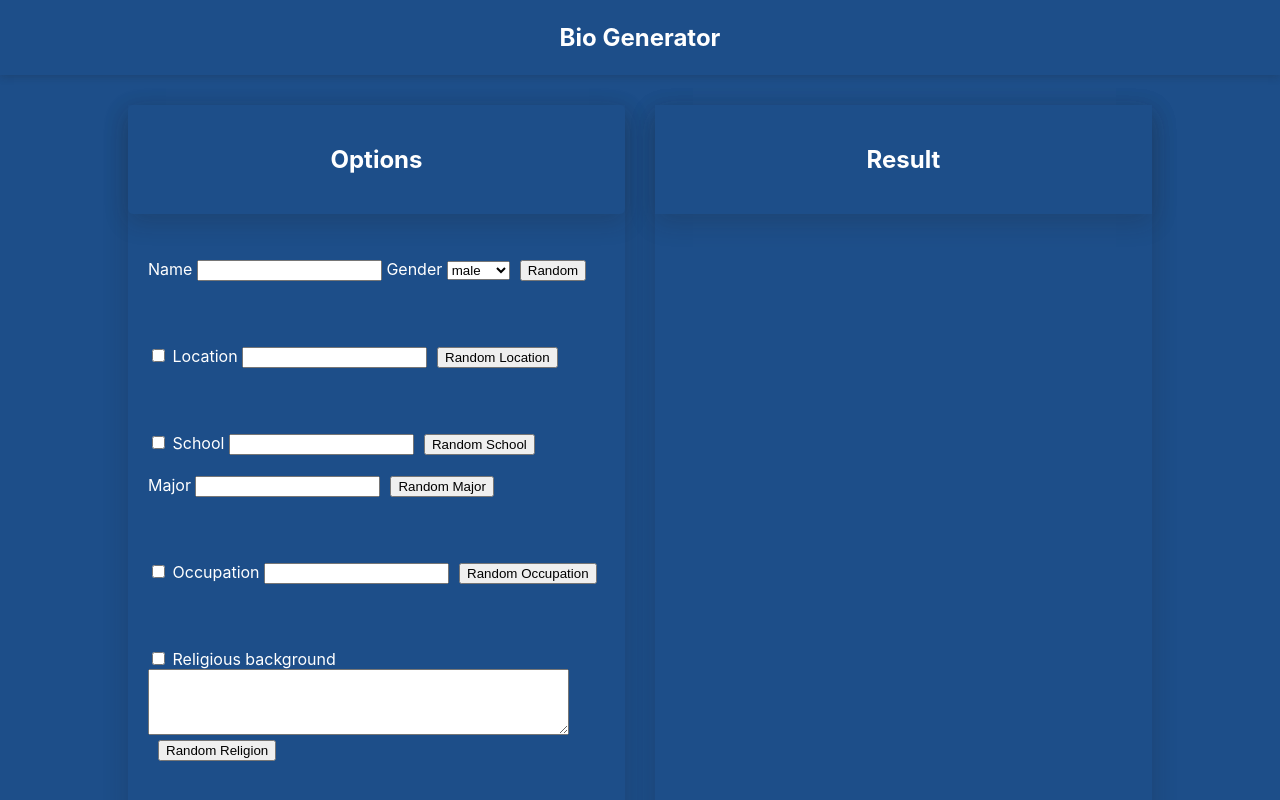
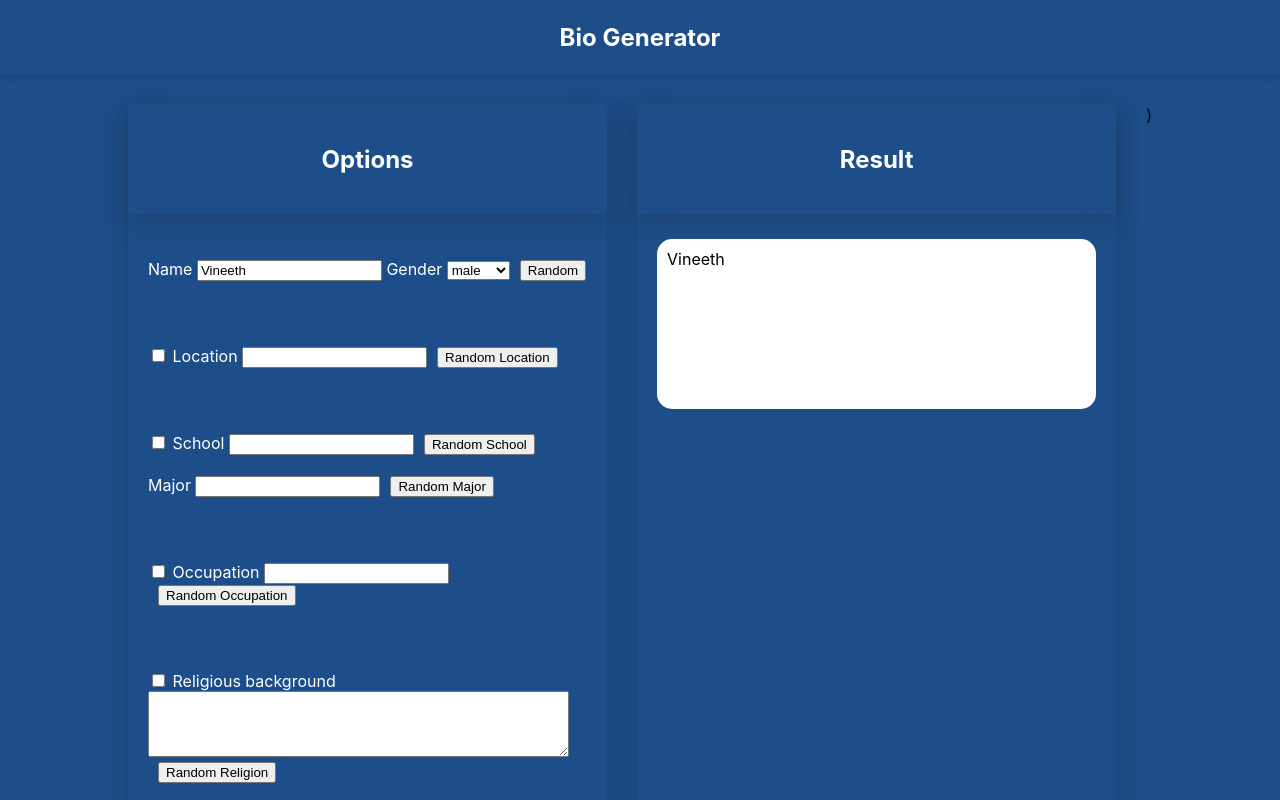
Before and after one commit to vineethevk/Bio-Generator, a React (Vite) app: page / in a window 1280 px wide. Shown: the top 800 px of the page. Built offline with nearby package versions, Linux system fonts and the light colour scheme.

Commit message:
options and results part updated

```diff
--- a/src/components/Main/Main.css
+++ b/src/components/Main/Main.css
@@ -34,3 +34,11 @@
 .left button {
     margin-left: 10px;
 }
+
+#show {
+    margin: 20px;
+    padding: 10px;
+    height: 150px;
+    border-radius: 15px;
+    background-color: white;
+}
--- a/src/components/Main/Main.jsx
+++ b/src/components/Main/Main.jsx
@@ -1,12 +1,89 @@
-import { Options } from "./Options"
-import { Result } from "./Result"
+// import { Options } from "./Options"
+// import { Result } from "./Result"
+import { useEffect, useState } from "react"
 import "./Main.css";
 
 export const Main = () => {
+    const [input, setInput] = useState({ name: "Vineeth", gender: "male" });
+    const [result, setResult] = useState("");
+    const [locationcheck, setLocationCheck] = useState(false);
+    const [schoolcheck, setSchoolCheck] = useState(false);
+    const [occupationcheck, setOccupationCheck] = useState(false);
+    const [religioncheck, setReligionCheck] = useState(false);
+    const [isReasonchecked, setReasonchecked] = useState(false);
+
+
+
+    const handleChange = (e) => {
+        setInput((prev) => ({ ...prev, [e.target.id]: e.target.value }))
+    }
+
+    const handleResult = () => {
+        setResult(`${input.name} {locationcheck ? is from the ${input.location} : null}`)
+
+    }
+    useEffect(() => {
+        handleResult();
+        console.log(result);
+    }, [input])
     return (
         <div className="main">
-            <Options />
-            <Result />
+            <div className="left">
+                <div className="heading">
+                    <h2>Options</h2>
+                </div>
+                <div>
+                    <label>Name </label>
+                    <input type={"text"} id="name" value={input.name} onChange={(e) => { handleChange(e) }} />
+                    <label> Gender </label>
+                    <select id="gender" onChange={(e) => { handleChange(e) }}>
+                        <option value={"male"}>male</option>
+                        <option value={"female"}>female</option>
+                    </select>
+                    <button>Random</button>
+                </div>
+                <div>
+                    <input type={"checkbox"} onChange={(e) => {
+                        setLocationCheck(!locationcheck)
+                    }} />
+                    <label> Location </label>
+                    <input type={"text"} id="location" onChange={(e) => { handleChange(e) }} />
+                    <button>Random Location</button>
+                </div>
+                <div>
+                    <input type={"checkbox"} onChange={() => { setSchoolCheck(!schoolcheck) }} />
+                    <label> School </label>
+                    <input type={"text"} id="school" onChange={(e) => { handleChange(e) }} />
+                    <button>Random School</button><br /><br />
+                    <label> Major </label>
+                    <input type={"text"} id="stream" onChange={(e) => { handleChange(e) }} />
+                    <button>Random Major</button>
+                </div>
+                <div>
+                    <input type={"checkbox"} onChange={() => { setOccupationCheck(!occupationcheck) }} />
+                    <label> Occupation </label>
+                    <input type={"text"} id="occupation" onChange={(e) => { handleChange(e) }} />
+                    <button>Random Occupation</button>
+                </div>
+                <div>
+                    <input type={"checkbox"} onChange={() => setReligionCheck(!religioncheck)} />
+                    <label> Religious background </label><br />
+                    <textarea rows={"4"} cols={"50"} id="religion" onChange={(e) => { handleChange(e) }}></textarea><br />
+                    <button>Random Religion</button>
+                </div>
+                <div>
+                    <input type={"checkbox"} />
+                    <label>Reason for meeting with missionaries </label><br />
+                    <textarea rows={"4"} cols={"50"} id="reason" onChange={(e) => { handleChange(e) }}></textarea><br />
+                    <button>Random Religion</button>
+                </div>
+            </div>
+            <div className="right">
+                <div className="heading">
+                    <h2>Result</h2>
+                </div>
+                <div id="show">{input.name} {locationcheck && input.location ? `is from ${input.location}.` : null} {schoolcheck && input.school ? `${input.gender == "male" ? "He" : "She"} is studying ${input.stream} at ${input.school}.` : null}{occupationcheck && input.occupation ? `Currently ${input.gender == "male" ? " he" : " she"} is working as ${input.occupation}` : null}{religioncheck && input.religion ? `${input.gender == "male" ? " He" : " She"} believes in ${input.religion}` : null}    {isReasonchecked ? `${input.gender == "male" ? "He" : "She"} meet people for ${input.reason}` : null} </div>
+            </div>)
         </div>
 
     )
--- a/src/components/Main/Options.jsx
+++ b/src/components/Main/Options.jsx
@@ -1,5 +1,29 @@
+import { useEffect, useState } from "react"
 import "./Main.css"
 export const Options = () => {
+    const [input, setInput] = useState({ name: "Vineeth", gender: "male" });
+    const [result, setResult] = useState("");
+    const [locationcheck, setLocationCheck] = useState(false);
+    const [schoolcheck, setSchoolCheck] = useState(false);
+    const [occupationcheck, setOccupationCheck] = useState(false);
+    const [religioncheck, setReligionCheck] = useState(false);
+
+
+
+    const handleChange = (e) => {
+        setInput((prev) => ({ ...prev, [e.target.id]: e.target.value }))
+    }
+
+    const handleResult = () => {
+        setResult(input.name);
+    }
+    useEffect(() => {
+        handleResult();
+        console.log(result);
+    }, [input])
+
+
+
     return (
         <div className="left">
             <div className="heading">
@@ -7,45 +31,47 @@ export const Options = () => {
             </div>
             <div>
                 <label>Name </label>
-                <input type={"text"} />
+                <input type={"text"} id="name" onChange={(e) => { handleChange(e) }} />
                 <label> Gender </label>
-                <select>
-                    <option>male</option>
-                    <option>female</option>
+                <select id="gender" onChange={(e) => { handleChange(e) }}>
+                    <option value={"male"}>male</option>
+                    <option value={"female"}>female</option>
                 </select>
                 <button>Random</button>
             </div>
             <div>
-                <input type={"checkbox"} />
+                <input type={"checkbox"} onChange={(e) => {
+                    setLocationCheck(!locationcheck)
+                }} />
                 <label> Location </label>
-                <input type={"text"} />
+                <input type={"text"} id="location" onChange={(e) => { handleChange(e) }} />
                 <button>Random Location</button>
             </div>
             <div>
-                <input type={"checkbox"} />
+                <input type={"checkbox"} onChange={() => { setSchoolCheck(!schoolcheck) }} />
                 <label> School </label>
-                <input type={"text"} />
+                <input type={"text"} id="school" onChange={(e) => { handleChange(e) }} />
                 <button>Random School</button><br /><br />
                 <label> Major </label>
-                <input type={"text"} />
+                <input type={"text"} id="major" onChange={(e) => { handleChange(e) }} />
                 <button>Random Major</button>
             </div>
             <div>
-                <input type={"checkbox"} />
+                <input type={"checkbox"} onChange={() => { setOccupationCheck(!occupationcheck) }} />
                 <label> Occupation </label>
-                <input type={"text"} />
+                <input type={"text"} id="occupation" onChange={(e) => { handleChange(e) }} />
                 <button>Random Occupation</button>
             </div>
             <div>
-                <input type={"checkbox"} />
+                <input type={"checkbox"} onChange={() => setReligionCheck(!religioncheck)} />
                 <label> Religious background </label><br />
-                <textarea rows={"4"} cols={"50"}></textarea><br />
+                <textarea rows={"4"} cols={"50"} id="religion" onChange={(e) => { handleChange(e) }}></textarea><br />
                 <button>Random Religion</button>
             </div>
             <div>
                 <input type={"checkbox"} />
                 <label>Reason for meeting with missionaries </label><br />
-                <textarea rows={"4"} cols={"50"}></textarea><br />
+                <textarea rows={"4"} cols={"50"} id="reason" onChange={(e) => { handleChange(e) }}></textarea><br />
                 <button>Random Religion</button>
             </div>
         </div>
--- a/src/components/Main/Result.jsx
+++ b/src/components/Main/Result.jsx
@@ -1,9 +1,11 @@
 import "./Main.css"
-export const Result = () => {
+export const Result = ({ data }) => {
+    console.log(data);
     return (
         <div className="right">
             <div className="heading">
                 <h2>Result</h2>
             </div>
+            <div>{data}</div>
         </div>)
 }
```
